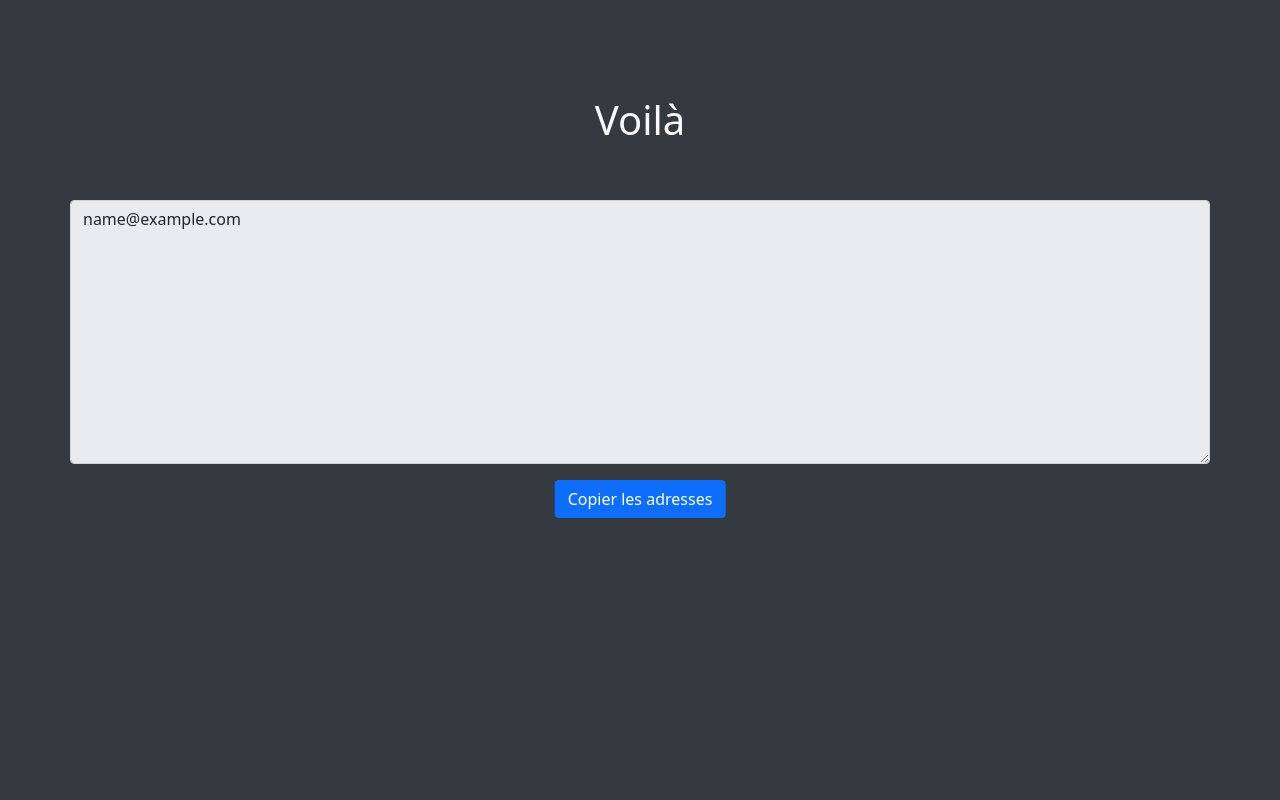
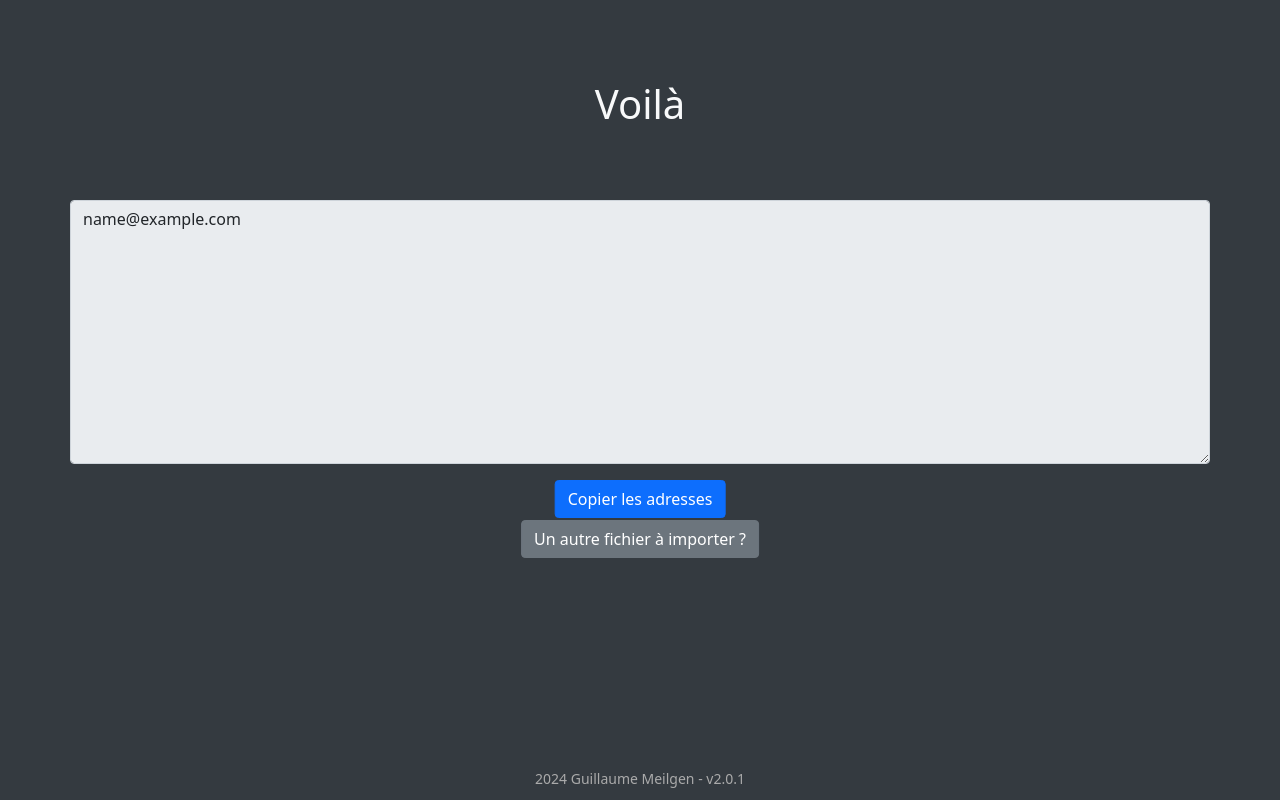
Before and after one commit to guigsguigs/Cci-Netty-App, a Flask app: template templates/emails.html in a window 1280 px wide. Run offline with Flask 3, Linux system fonts and the light colour scheme; the template is opened without the code that fills it: most values are stand-ins (such as "Sample title", 1, 10 or a date in 2020).

Commit message:
Update emails.html

```diff
--- a/templates/emails.html
+++ b/templates/emails.html
@@ -10,29 +10,44 @@
         }
         .container {
             position: relative;
-            height: 100vh;
+            min-height: 100vh;
         }
         h1 {
             position: absolute;
-            top: 12%;
+            top: 10%;
             left: 50%;
             transform: translateX(-50%);
             width: 100%;
             text-align: center;
         }
-        textarea {
+        textarea, .alert, button {
             position: absolute;
-            top: 25%;
             left: 50%;
             transform: translateX(-50%);
             width: 80%;
+        }
+        textarea {
+            top: 25%;
             height: 33%;
         }
-        button {
+        .alert {
+            top: 17%;
+            width: 30%;
+        }
+        button#copyButton {
+            top: 60%;
+            width: auto;
+        }
+        button#anotherButton {
+            top: 65%;
+            width: auto;
+        }
+        .footer {
             position: absolute;
-            top: 60%;
-            left: 50%;
-            transform: translateX(-50%);
+            bottom: 10px;
+            width: 100%;
+            text-align: center;
+            color: #aaa;
         }
     </style>
 </head>
@@ -42,14 +57,18 @@
         {% with messages = get_flashed_messages() %}
           {% if messages %}
             {% for message in messages %}
-              <div class="alert alert-success text-center" style="position: absolute; top: 19%; left: 50%; transform: translateX(-50%); width: 25%;">
+              <div class="alert alert-success text-center">
                 {{ message }}
               </div>
             {% endfor %}
           {% endif %}
         {% endwith %}
         <textarea id="emails" class="form-control mb-2" readonly>{{ emails }}</textarea>
-        <button onclick="copyEmailsToClipboard()" class="btn btn-primary">Copier les adresses</button>
+        <button id="copyButton" onclick="copyEmailsToClipboard()" class="btn btn-primary">Copier les adresses</button>
+        <button id="anotherButton" onclick="window.location.href='/'" class="btn btn-secondary">Un autre fichier à importer ?</button>
+    </div>
+    <div class="footer">
+        <small>2024 Guillaume Meilgen - v2.0.1</small>
     </div>
     <script>
         function copyEmailsToClipboard() {
```
